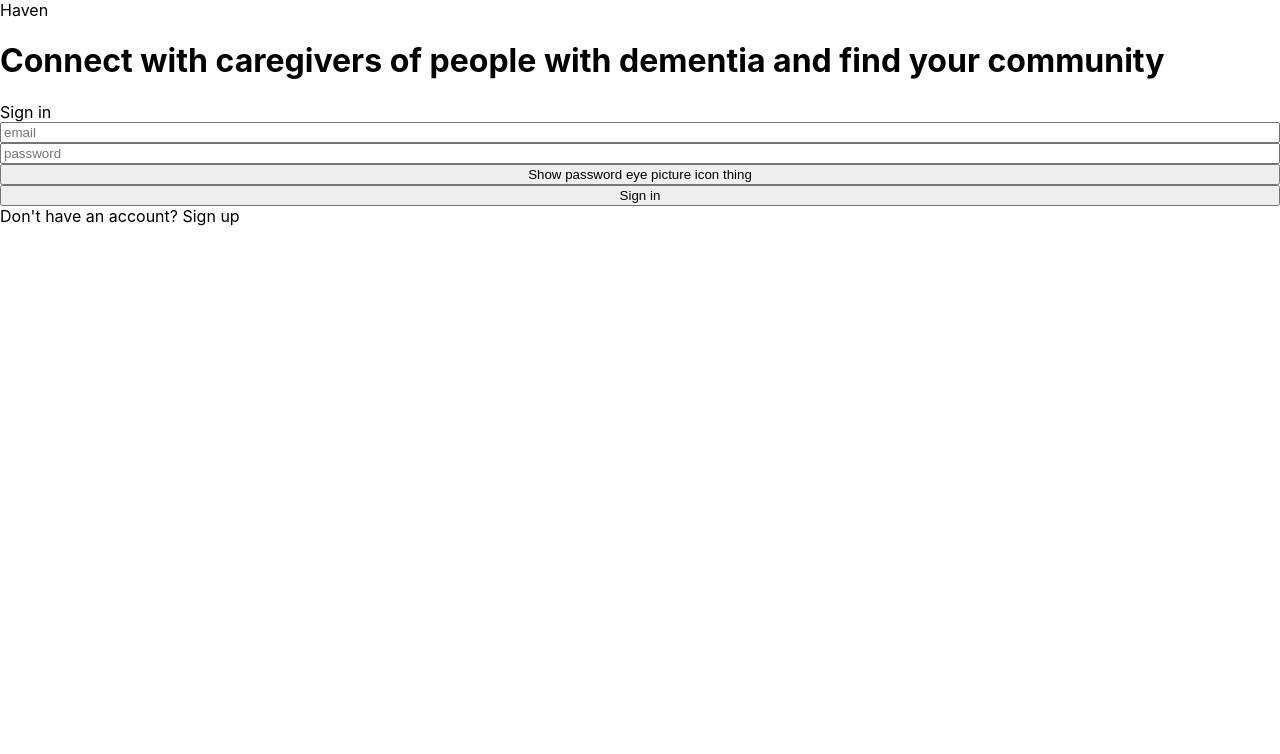
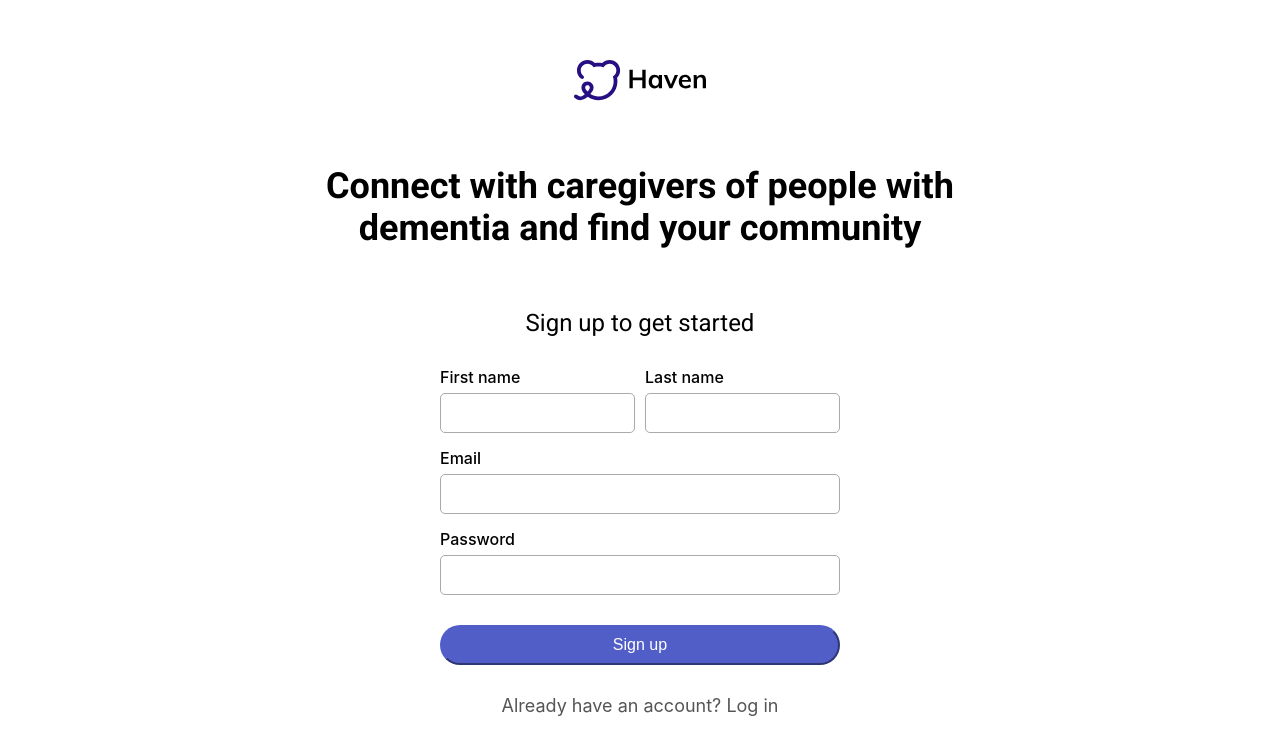
Before and after one commit to GaurabAryal/haven, a React (Create React App) app in the folder client/: page /login in a window 1280 px wide. Shown: the top 754 px of the page. Built offline with nearby package versions, Linux system fonts and the light colour scheme.

Commit message:
Add login and util styles

```diff
--- a/client/public/index.html
+++ b/client/public/index.html
@@ -3,6 +3,7 @@
   <head>
     <meta charset="utf-8" />
     <link rel="icon" href="%PUBLIC_URL%/favicon.ico" />
+    <link href="https://fonts.googleapis.com/css?family=Roboto:400,500,700&display=swap" rel="stylesheet">
     <meta name="viewport" content="width=device-width, initial-scale=1" />
     <meta name="theme-color" content="#000000" />
     <meta
--- a/client/src/App.css
+++ b/client/src/App.css
@@ -1,3 +1,18 @@
+* {
+  box-sizing: border-box;
+}
+
+p,
+h1,
+h2,
+h3,
+h4 {
+  font-family: 'Roboto', sans-serif;
+  margin-top: 0;
+  margin-bottom: 0;
+}
+
+/* Auto generated */
 .App {
   text-align: center;
 }
--- a/client/src/Views/Login/LoginPage.css
+++ b/client/src/Views/Login/LoginPage.css
@@ -1,4 +1,25 @@
-.loginPage-container {
-    display: flex;
-    flex-direction: column;
+.page-container {
+  width: 100%;
+  max-width: 700px;
+  margin-left: auto;
+  margin-right: auto;
+  display: flex;
+  flex-direction: column;
 }
+
+.page-container__heading {
+  margin-top: 60px;
+  margin-bottom: 60px;
+}
+
+.form-container {
+  width: 100%;
+  max-width: 400px;
+  margin-left: auto;
+  margin-right: auto;
+}
+
+.form__name {
+  display: flex;
+  width: 100%;
+}
--- a/client/src/Views/Login/LoginPage.js
+++ b/client/src/Views/Login/LoginPage.js
@@ -1,5 +1,10 @@
 import React from 'react';
+import 'src/App.css'
+import 'src/utils.css'
 import './LoginPage.css';
+import TextInput from 'src/components/TextInput/TextInput';
+import Button from 'src/components/Button/Button';
+import { ReactComponent as HavenLogo } from './images/haven-logo.svg';
 import { Mutation } from '@apollo/react-components';
 import gql from 'graphql-tag';
 import PropTypes from 'prop-types';
@@ -29,7 +34,7 @@ const SIGNUP_MUTATION = gql`
 
 export default class LoginPage extends React.Component {
   state = {
-    isLogin: true,
+    isLogin: false,
     email: '',
     password: '',
     firstName: '',
@@ -88,52 +93,58 @@ export default class LoginPage extends React.Component {
         onCompleted={data => this._confirm(data)}
       >
         {mutation => (
-          <div className="loginPage-container">
-            <div>Haven</div>
-            <h1>
+          <div className="page-container">
+            <div className="haven-logo center--horizontally spacing-top--lg">
+              <HavenLogo/>
+            </div>
+          <h1 className="page-container__heading heading--lg text-align--center">
               Connect with caregivers of people with dementia and find
               your community
             </h1>
-            <div>
+            <div className="form-container">
+              <h2 className="heading--md text-align--center spacing-bottom--md">
                 {isLogin ? 'Sign in' : 'Sign up to get started'}
-            </div>
-            {!isLogin ? (
-              <>
-                <input
-                  type="text"
-                  value={email}
-                  placeholder="first name"
+              </h2>
+              {!isLogin && (
+                <div className="form__name spacing-bottom--sm">
+                  <TextInput
+                    label="First name"
+                    value={firstName}
+                    isHalfWidth={true}
                     onChange={e =>
                       this.onInputChange('firstName', e.target.value)
                     }
                   />
-                <input
-                  type="text"
-                  value={email}
-                  placeholder="last name"
+                  <TextInput
+                    label="Last name"
+                    value={lastName}
+                    isHalfWidth={true}
                     onChange={e =>
                       this.onInputChange('lastName', e.target.value)
                     }
                   />
-              </>
-            ) : null}
-            <input
-              type="text"
+              </div>
+              )}
+
+              <div className="spacing-bottom--sm">
+                <TextInput
+                  label="Email"
                   value={email}
-              placeholder="email"
                   onChange={e =>
                     this.onInputChange('email', e.target.value)
                   }
                 />
-            <input
-              type={showPassword ? 'text' : 'password'}
+              </div>
+              <div className="spacing-bottom--md">
+                <TextInput
+                  label="Password"
                   value={password}
-              placeholder="password"
                   onChange={e =>
                     this.onInputChange('password', e.target.value)
                   }
                 />
-            <button
+              </div>
+              {/* <button
                 onClick={() =>
                   this.setState(prevState => ({
                     showPassword: !prevState.showPassword,
@@ -141,29 +152,33 @@ export default class LoginPage extends React.Component {
                 }
               >
                 Show password eye picture icon thing
-            </button>
-            <button
+              </button> */}
+              <Button
+                variant="primary"
                 disabled={error}
+                isFullWidth={true}
                 onClick={() => this.login(mutation)}
               >
                 {isLogin ? 'Sign in' : 'Sign up'}
-            </button>
-            {error ? <div>Please fill in all fields</div> : null}
+              </Button>
+
+              {error ? <div>Please enter valid fields</div> : null}
               {isLogin ? (
-              <div>
+                <div className="text-align--center spacing-top--md color--grey text--md">
                   Don't have an account?{' '}
                   <a onClick={() => this.setState({ isLogin: false })}>
                     Sign up
                   </a>
                 </div>
               ) : (
-              <div>
-                Have an account?{' '}
+                <div className="text-align--center spacing-top--md color--grey text--md">
+                  Already have an account?{' '}
                   <a onClick={() => this.setState({ isLogin: true })}>
                     Log in
                   </a>
                 </div>
               )}
+            </div>
           </div>
         )}
       </Mutation>
--- /dev/null
+++ b/client/src/components/Button/Button.css
@@ -0,0 +1,29 @@
+.button {
+  height: 40px;
+  padding-left: 20px;
+  padding-right: 20px;
+  border-radius: 20px;
+  border: 1px solid inherit;
+  font-size: 16px;
+  font-weight: 500;
+}
+
+.button:hover {
+  cursor: pointer;
+}
+
+.button--full-width {
+  width: 100%;
+}
+
+.button--primary {
+  background-color: #525EC8;
+  border-color: #525EC8;
+  color: #fff;
+}
+
+.button--secondary {
+  background-color: #E9EAF5;
+  border-color: #525EC8;
+  color: #525EC8;
+}
--- /dev/null
+++ b/client/src/components/Button/Button.js
@@ -0,0 +1,24 @@
+import React from 'react';
+import PropTypes from 'prop-types';
+import 'src/utils.css'
+import './Button.css';
+
+export default function Button(props) {
+  return (
+    <button
+      class={props.isFullWidth ? `button button--full-width button--${props.variant}` : `button button--${props.variant}`}
+      disabled={props.error}
+      onClick={() => props.onClick}
+    >
+      {props.children}
+    </button>
+  );
+}
+
+Button.propTypes = {
+  variant: PropTypes.oneOf(['primary', 'secondary']).isRequired,
+  children: PropTypes.string.isRequired,
+  error: PropTypes.bool,
+  onClick: PropTypes.func.isRequired,
+  isFullWidth: PropTypes.bool,
+};
--- /dev/null
+++ b/client/src/components/TextInput/TextInput.css
@@ -0,0 +1,35 @@
+.text-input-container {
+  display: flex;
+  flex-direction: column;
+}
+
+.text-input__label {
+  margin-bottom: 6px;
+}
+
+.flex-1 {
+  flex: 1;
+}
+
+.flex-1:first-child {
+  margin-right: 5px;
+}
+
+.flex-1:last-child {
+  margin-left: 5px;
+}
+
+input {
+  width: 100%;
+  min-width: 0;
+  height: 40px;
+  font-size: 18px;
+  padding-left: 10px;
+  padding-right: 10px;
+  border: 1px solid #aaa;
+  border-radius: 5px;
+}
+
+input:focus {
+
+}
--- /dev/null
+++ b/client/src/components/TextInput/TextInput.js
@@ -0,0 +1,28 @@
+import React from 'react';
+import PropTypes from 'prop-types';
+import 'src/utils.css'
+import './TextInput.css';
+
+export default function TextInput(props) {
+  return (
+    <div className={props.isHalfWidth ? 'text-input-container flex-1' : 'text-input-container'}>
+      <label for={props.label} class="text-input__label text--sm font-weight--semi-bold">{props.label}</label>
+      <input
+        type={props.type || 'text'}
+        value={props.value || ''}
+        isHalfWidth={props.isHalfWidth || false}
+        placeholder={props.placeholder || ''}
+        onChange={props.onChange}
+      />
+    </div>
+  );
+}
+
+TextInput.propTypes = {
+  label: PropTypes.string.isRequired,
+  type: PropTypes.string,
+  value: PropTypes.string.isRequired,
+  isHalfWidth: PropTypes.bool,
+  placeholder: PropTypes.string,
+  onChange: PropTypes.func.isRequired,
+};
--- /dev/null
+++ b/client/src/utils.css
@@ -0,0 +1,86 @@
+/* Reusable Utility Classes */
+
+.center--horizontally {
+  margin-left: auto;
+  margin-right: auto;
+}
+
+.text-align--center {
+  text-align: center;
+}
+
+/* Only use for metadata such as time stamps */
+.text--xs {
+  font-size: 14px;
+}
+
+.text--sm {
+  font-size: 16px;
+}
+
+/* Default text size */
+.text--md {
+  font-size: 18px;
+}
+
+.font-weight--regular {
+  font-weight: 400;
+}
+
+.font-weight--semi-bold {
+  font-weight: 500;
+}
+
+.font-weight--bold {
+  font-weight: 700;
+}
+
+.heading--sm {
+  font-size: 18px;
+  font-weight: 700;
+}
+
+.heading--md {
+  font-size: 24px;
+  font-weight: 400;
+}
+
+.heading--lg {
+  font-size: 36px;
+}
+
+.color--grey {
+  color: #555;
+}
+
+.spacing-bottom--xs {
+  margin-bottom: 10px;
+}
+
+.spacing-bottom--sm {
+  margin-bottom: 15px;
+}
+
+.spacing-bottom--md {
+  margin-bottom: 30px;
+}
+
+.spacing-bottom--lg {
+  margin-bottom: 60px;
+}
+
+.spacing-top--xs {
+  margin-top: 10px;
+}
+
+.spacing-top--sm {
+  margin-top: 15px;
+}
+
+.spacing-top--md {
+  margin-top: 30px;
+}
+
+.spacing-top--lg {
+  margin-top: 60px;
+}
```
Also changed, not shown: client/src/Views/Login/images/haven-logo.svg (added). Lines whose indentation alone changed are shown as unchanged.
